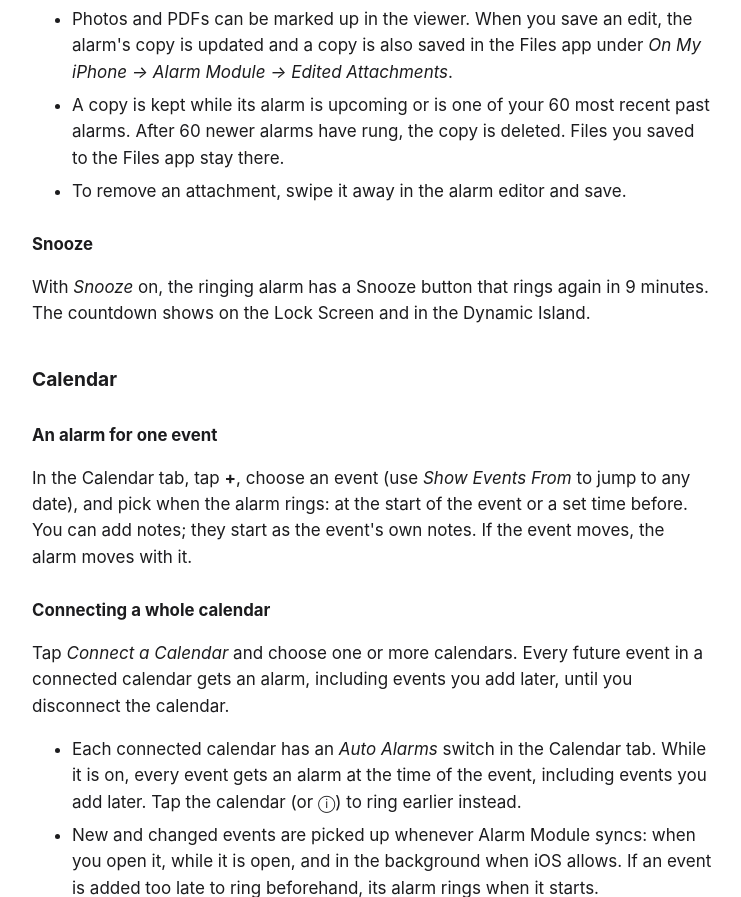
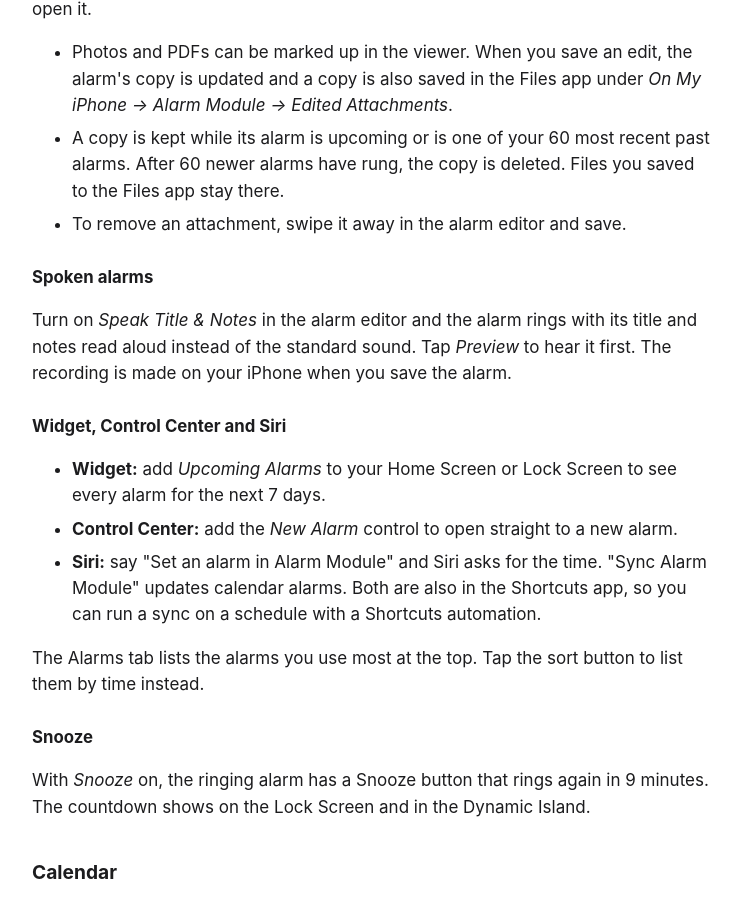
Before and after one commit to BytebleCode/AlarmModuleDocs, a plain HTML site: page support.html in a window 1280 px wide. Shown: the part 1543-2440 px from the top of the page, without its empty margins (268-1009 px from the left). Drawn offline with Linux system fonts and the light colour scheme.

Commit message:
Cover spoken alarms, the widget, Control Center and Siri

```diff
--- a/support.html
+++ b/support.html
@@ -20,6 +20,8 @@
   <li><a href="#date">An alarm for a date far ahead</a></li>
   <li><a href="#notes">Titles, notes and the notification</a></li>
   <li><a href="#attachments">Attachments</a></li>
+  <li><a href="#spoken">Spoken alarms</a></li>
+  <li><a href="#widget">Widget, Control Center and Siri</a></li>
   <li><a href="#event">An alarm for one event</a></li>
   <li><a href="#calendar">Connecting a whole calendar</a></li>
   <li><a href="#sync">Calendar changes and syncing</a></li>
@@ -67,6 +69,20 @@ deleted. Tap an attachment, or the alarm's notification, to open it.</p>
     have rung, the copy is deleted. Files you saved to the Files app stay there.</li>
   <li>To remove an attachment, swipe it away in the alarm editor and save.</li>
 </ul>
+
+<h3 id="spoken">Spoken alarms</h3>
+<p>Turn on <em>Speak Title &amp; Notes</em> in the alarm editor and the alarm rings with its title and notes read aloud
+instead of the standard sound. Tap <em>Preview</em> to hear it first. The recording is made on your iPhone when you
+save the alarm.</p>
+
+<h3 id="widget">Widget, Control Center and Siri</h3>
+<ul>
+  <li><strong>Widget:</strong> add <em>Upcoming Alarms</em> to your Home Screen or Lock Screen to see every alarm for the next 7 days.</li>
+  <li><strong>Control Center:</strong> add the <em>New Alarm</em> control to open straight to a new alarm.</li>
+  <li><strong>Siri:</strong> say "Set an alarm in Alarm Module" and Siri asks for the time. "Sync Alarm Module" updates calendar alarms.
+    Both are also in the Shortcuts app, so you can run a sync on a schedule with a Shortcuts automation.</li>
+</ul>
+<p>The Alarms tab lists the alarms you use most at the top. Tap the sort button to list them by time instead.</p>
 
 <h3 id="snooze">Snooze</h3>
 <p>With <em>Snooze</em> on, the ringing alarm has a Snooze button that rings again in 9 minutes. The countdown shows
```
